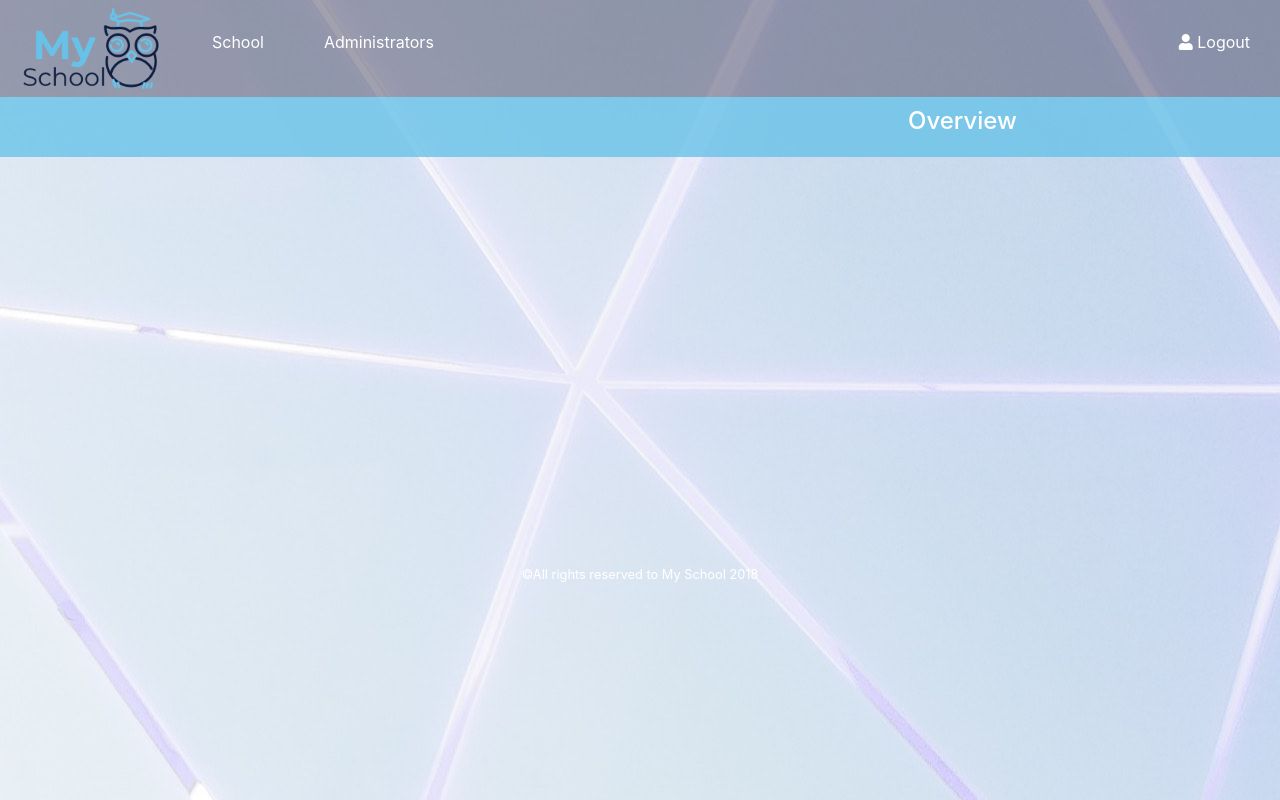
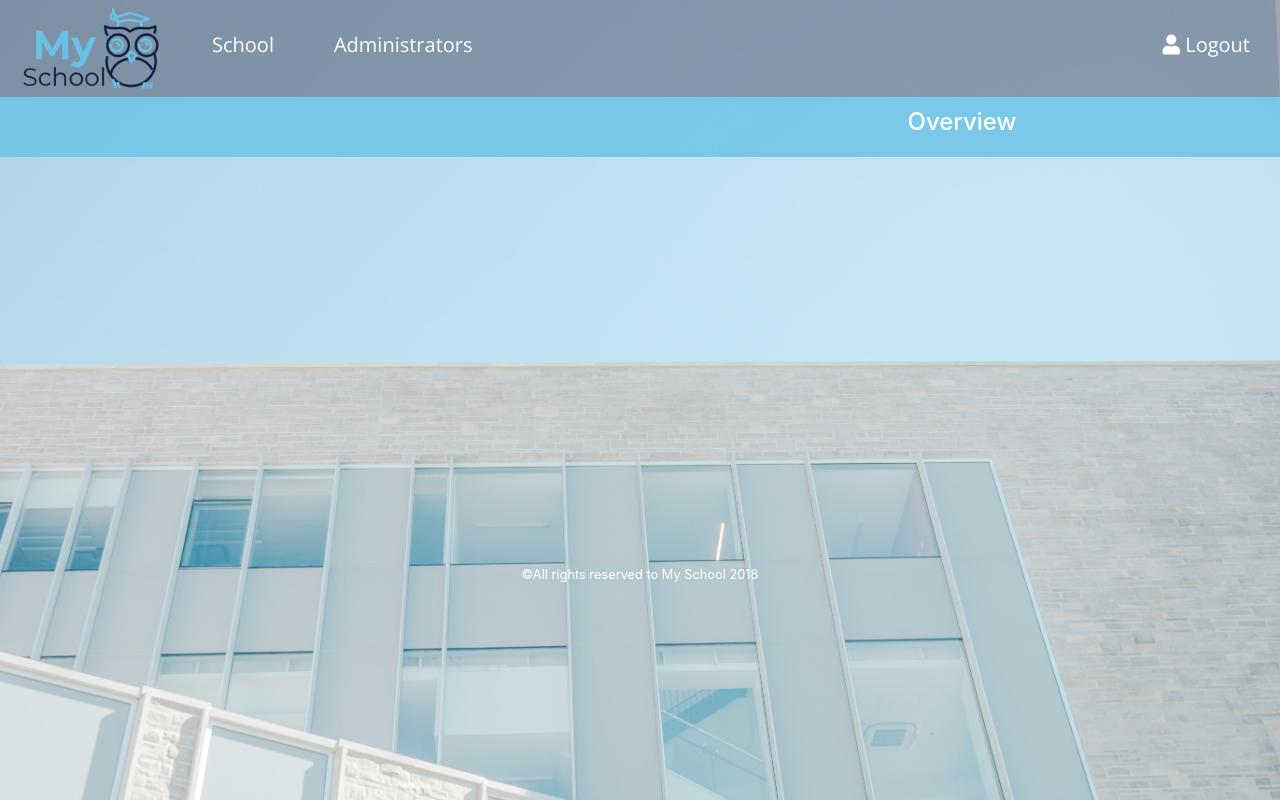
Before and after one commit to AyaBochman/School-management-PHP-JS-project, a PHP site: page / in a window 1280 px wide. Run offline with PHP 8.4, Linux system fonts and the light colour scheme; some libraries are stand-ins or nearby versions.

Commit message:
more designs are added!

```diff
--- a/api/Models/homeModel.php
+++ b/api/Models/homeModel.php
@@ -86,13 +86,13 @@ public function getData($table){
   // }
 
   public function courseNames($id){
-    $data = $this->dbc->Select("SELECT name FROM courses
+    $data = $this->dbc->Select("SELECT * FROM courses
     join student_course on student_course.courseId = courses.id where student_course.studentId = ".$id );
     return $data;
   }
 
   public function studentNames($id){
-    $data = $this->dbc->Select("SELECT students.name FROM student_course
+    $data = $this->dbc->Select("SELECT * FROM student_course
     join students on studentId = students.id where courseId = ".$id);
     return $data;
   }
--- a/client/config.js
+++ b/client/config.js
@@ -20,7 +20,7 @@ function checkLogin(){
 
         console.log("checkLogin");
         console.log("you are logged in as " + response);
-        $("#hello-user").html("Welcome "+JSON.parse(response));
+        $("#hello-user").html("Welcome!"+"<br>"+JSON.parse(response));
         getData();
         userJob = JSON.parse(response)[1];
         if(userJob == "sales"){
--- a/client/controller.js
+++ b/client/controller.js
@@ -207,8 +207,8 @@ function drawSelected(p, table) {
             card.setAttribute("table", "students");
             card.querySelector("#img").src = p[0].image;
             // card.querySelector("#theName").innerHTML = p[0].name;
-            card.querySelector("#thePhone").innerHTML = p[0].phone;
-            card.querySelector("#theEmail").innerHTML = p[0].email;
+            card.querySelector("#thePhone").innerHTML = "Phone: " + p[0].phone;
+            card.querySelector("#theEmail").innerHTML = "Email: " + p[0].email;
             card.appendChild(delBtn);
             card.appendChild(editBtn);
 
@@ -219,7 +219,7 @@ function drawSelected(p, table) {
             card.setAttribute("table", "courses");
             card.querySelector("#img").src = p[0].image;
             // card.querySelector("#theName").innerHTML = p[0].name;
-            card.querySelector("#thedesc").innerHTML = p[0].description;
+            card.querySelector("#thedesc").innerHTML = "Description"+"<br>"+p[0].description;
             if(userJob != "sales"){
                 card.appendChild(delBtn);
                 card.appendChild(editBtn);
@@ -296,13 +296,20 @@ function displayName(array) {
 
     if (array != "") {
         for (i = 0; i < array.length; i++) {
-            var dname = document.createElement("li");
-            dname.style.listStyle = "none";
+            var div = document.createElement("div");
+            var dimg = document.createElement("img");
+            dimg.classList.add("tiny-img");
+            var dname = document.createElement("p");
+            dimg.src = array[i].image;
             dname.innerText = array[i].name;
-            $("#enrolled").append(dname);
+            // dname.id = array[i].id;
+            div.appendChild(dimg);
+            div.appendChild(dname);
+            $("#enrolled").append(div);
 
 
         }
+
     }
 }
 
--- a/client/css/main.css
+++ b/client/css/main.css
@@ -1,88 +1,186 @@
+body{
+    background: url('../img/school.jpg');
+    background-repeat: no-repeat;
+    background-size:cover;
+    background-attachment: fixed;
 
-body{
-    background: url('../img/bg.jpg');
-    background-repeat: no-repeat;
-    background-attachment: fixed;
-    background-position: 50% 50%;
+
+    /* background-position: 50% 50%;  */
 }
+
+/* ================================================ */
+
+
+/* NAVBAR DESIGNS */
+#logo{
+    width: 150px;
+    height: auto;
+}
+
+.nav-item{
+    font-size: 20px;
+}
+
+.nav-link{
+    color: white;
+}
+
+.nav{
+    background: rgba(76, 76, 100,0.5);
+    color: white;
+    font-family: 'Open Sans', sans-serif;
+}
+
+#hello-user{
+    position: absolute;
+    right: 12%;
+}
+
+.links{
+    padding: 30px;
+}
+
+#logged-user{
+    padding: 15px;
+}
+
+#logout{
+    position: absolute;
+    right: 0;
+}
+/* ================================================ */
+
+
+/* INFO NAV DISPLAY */
 
 #rowHeaders{
     background: rgba(104, 194, 232, 0.8);
     color: white;
     height: 60px;
-    padding: 10px;
-}
-
-#logo{
-    width: 150px;
-    height: auto;
-}
-
-form{
-
-    margin: 0 auto;
-}
-
-#courseList,#studentList{
-
-    color: rgba(76, 76, 100,0.8);
-    /* font-weight: bold; */
-
+    padding: 11px;
 }
 
 .center-head{
     text-align: center;
 }
 
-.nav-link{
-    color: white;
+/* ================================================ */
+
+
+/* CONTENT AND LISTS DISPLAY */
+
+.list-group-item{
+    background: rgba(255, 255, 255, 0.5);
 }
 
+#courseList,#studentList{
+    color: rgba(76, 76, 100,0.8);
+    overflow:hidden;
+    overflow-y:auto;
+    height:380px;
+}
 
 .li-image{
     display: inline-block;
     width: 70px;
     height: auto;
-    /* float: left; */
 }
+
 
 .li-text{
     display: inline-block;
     padding-left: 20px;
 }
 
-#imgPreview{
-    width: 100px;
-    height:auto;
-}
+/* ================================================ */
 
-/*navbar*/
 
-.nav{
-    background: rgba(76, 76, 100,0.5);
-    color: white;
+/* OVERVIEW CARD DISPLAY */
+.tiny-img{
+width: 30px;
+display: inline-block;
+position: absolute;
+left: 37%;
 }
 
 #img{
-    width: 100px;
+    width: 150px;
 }
 .card{
     text-align: center;
     height: 380px;
+    overflow-y: auto;
     padding: 20px;
     background: rgba(104, 194, 232, 0.2);
     border: none;
 }
-#studentForm,#courseForm{
+
+.enrolled{
     text-align: center;
 }
 
-#studentList,#courseList{
-    overflow:hidden;
-    overflow-y:auto;
-    height:380px;
+.btn-success,.btn-danger{
+    margin: 10px;
+    position: absolute;
+    top: 10px;
 }
 
+.btn-success{
+    left: 10px;
+}
+
+.btn-danger{
+    right: 10px;
+}
+
+/* ================================================ */
+
+
+/* FORMS DESIGN AND DISPLAY */
+
+form{
+    margin: 0 auto;
+
+}
+
+.form-group{
+    text-align: center;
+
+}
+
+.imgPreview{
+    width: 100px;
+    height: auto;
+}
+
+/* ================================================ */
+
+
+
+
+/* GLOBAL */
+
+
+.errorr{
+    color: red;
+    text-align: center;
+}
+
+
+.copy{
+    color: white;
+    text-align: center;
+    margin: 0 auto;
+}
+
+/* MODAL */
+
+.modal-header{
+    background: rgba(104, 194, 232, 0.6);
+}
+
+
+/* SCROLLER DESIGN*/
 .scrollbar
 {
 	margin-left: 30px;
@@ -140,84 +238,25 @@ form{
 
 
 
-
-
-
-
-
-
-
-
-
-
-
-
-
-
-.center{
-    text-align: center;
-}
-/* .form-group{
-display: inline-block;
-} */
-
-.btn-success,.btn-danger{
-    margin: 10px;
-    position: absolute;
-    top: 10px;
+.card::-webkit-scrollbar-track
+{
+	-webkit-box-shadow: inset 0 0 6px rgba(0,0,0,0.3);
+	background-color: #F5F5F5;
 }
 
-.enrolled{
-    text-align: center;
+.card::-webkit-scrollbar
+{
+	width: 10px;
+	background-color: #F5F5F5;
 }
 
-.btn-success{
-    left: 0;
+.card::-webkit-scrollbar-thumb
+{
+	background-color: #0ae;
+
+	background-image: -webkit-gradient(linear, 0 0, 0 100%,
+	                   color-stop(.5, rgba(255, 255, 255, .2)),
+					   color-stop(.5, transparent), to(transparent));
 }
 
-.btn-danger{
-    right: 0;
-}
-
-.imgPreview{
-    width: 100px;
-    height: auto;
-}
-
-#hello-user{
-    position: absolute;
-    right: 10%;
-}
-
-/* MODAL */
-.modal-title{
-text-align: center;
-}
-
-.list-group-item{
-    background: rgba(255, 255, 255, 0.5);
-}
-
-/* {
-   padding: 30px;
-} */
-
-.links,#logged-user{
-    padding: 30px;
-}
-
-.errorr{
-    color: red;
-    text-align: center;
-}
-
-#logout{
-    position: absolute;
-    right: 0;
-}
-
-.copy{
-    color: white;
-    text-align: center;
-    margin: 0 auto;
-}
+/* END SCROLLER */
--- a/client/index.html
+++ b/client/index.html
@@ -7,7 +7,7 @@
     <meta http-equiv="X-UA-Compatible" content="ie=edge">
     <link rel="stylesheet" href="https://stackpath.bootstrapcdn.com/bootstrap/4.1.3/css/bootstrap.min.css" integrity="sha384-MCw98/SFnGE8fJT3GXwEOngsV7Zt27NXFoaoApmYm81iuXoPkFOJwJ8ERdknLPMO"
         crossorigin="anonymous">
-
+        <link href="https://fonts.googleapis.com/css?family=Open+Sans" rel="stylesheet">
     <link rel="stylesheet" href="https://use.fontawesome.com/releases/v5.3.1/css/all.css" integrity="sha384-mzrmE5qonljUremFsqc01SB46JvROS7bZs3IO2EmfFsd15uHvIt+Y8vEf7N7fWAU"
         crossorigin="anonymous">
 
@@ -78,7 +78,7 @@
     <!-- ROW CONTENT -->
 
     <div id="rowContent" class="row">
-        <div class="col-sm-3">
+        <div class="col-sm-3 pr-1">
 
             <ul class="list-group" id="courseList" class="scrollbar">
 
@@ -86,7 +86,7 @@
 
         </div>
 
-        <div class="col-sm-3">
+        <div class="col-sm-3 pr-1">
 
             <ul class="list-group" id="studentList" class="scrollbar">
 
@@ -142,17 +142,17 @@
     <div class="modal fade" id="myModal" tabindex="-1" role="dialog" aria-labelledby="myModalLabel">
         <div class="modal-dialog" role="document">
             <div class="modal-content">
-                <div class="modal-header alert alert-danger">
-                    <button type="button" class="close" data-dismiss="modal" aria-label="Close">
+                <div class="modal-header">
+                    <!-- <button type="button" class="close" data-dismiss="modal" aria-label="Close">
                         <span aria-hidden="true">&times;</span>
-                    </button>
+                    </button> -->
                     <h4 class="modal-title" id="myModalLabel">Delete</h4>
                 </div>
                 <div class="modal-body">
                     <p class="success-message">Are you sure you wish to delete this? </p>
                 </div>
                 <div class="modal-footer">
-                    <button class="btn btn-success delete-confirm">Ok</button>
+                    <button class="btn btn-info delete-confirm">Ok</button>
                     <button class="btn btn-default" data-dismiss="modal">Cancel</button>
                 </div>
             </div>
--- a/client/service.js
+++ b/client/service.js
@@ -306,9 +306,6 @@ function getAdmin(id) {
 function delAdmin() {
     var that = this.parentElement;
     var id = that.id;
-    // var table = that.getAttribute("table");
-    // console.log(id);
-    // console.log(table);
     console.log(id);
     $('#myModal').modal('show');
     $('.delete-confirm').click(function () {
```
Also changed, not shown: client/adminsForm.html (+17 -21 lines), client/img/school.jpg (added).
